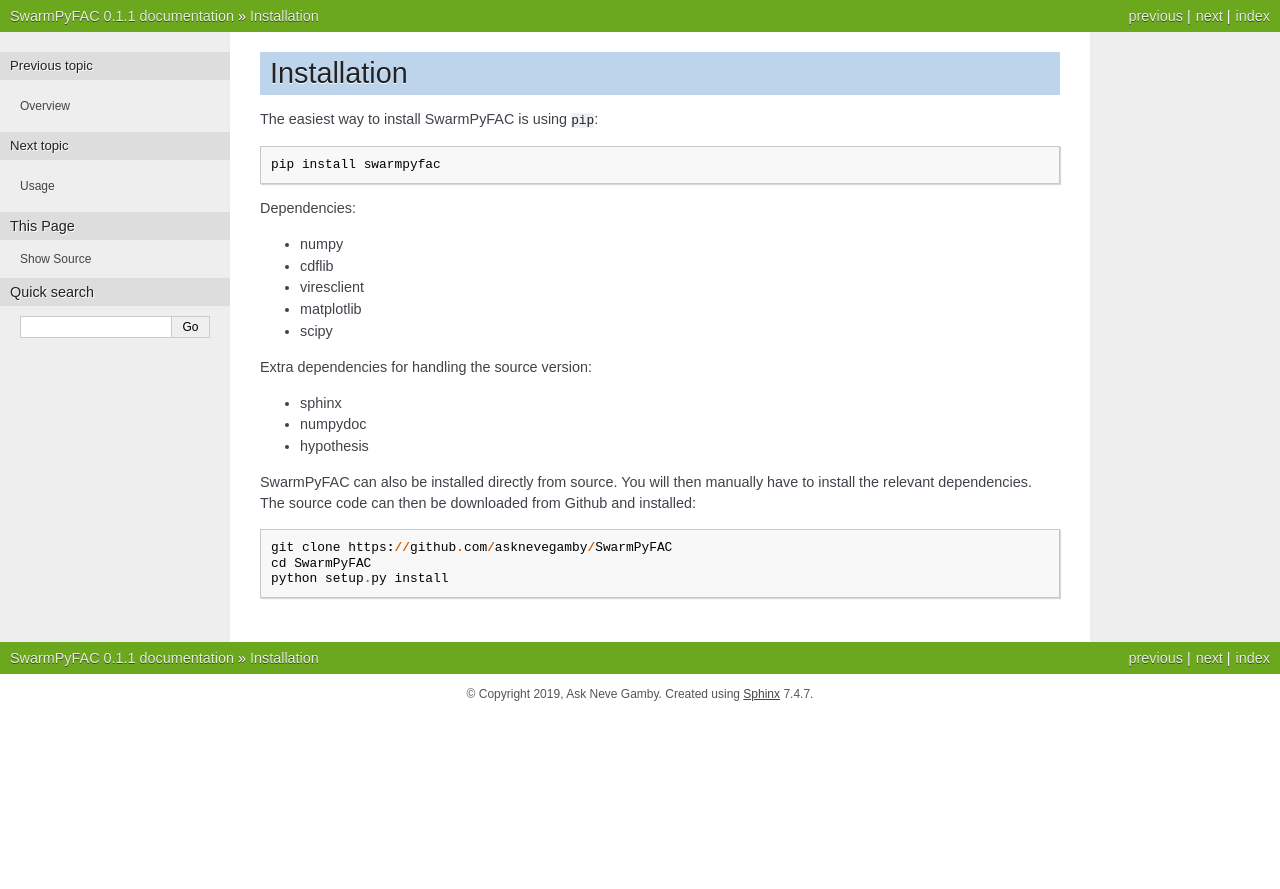
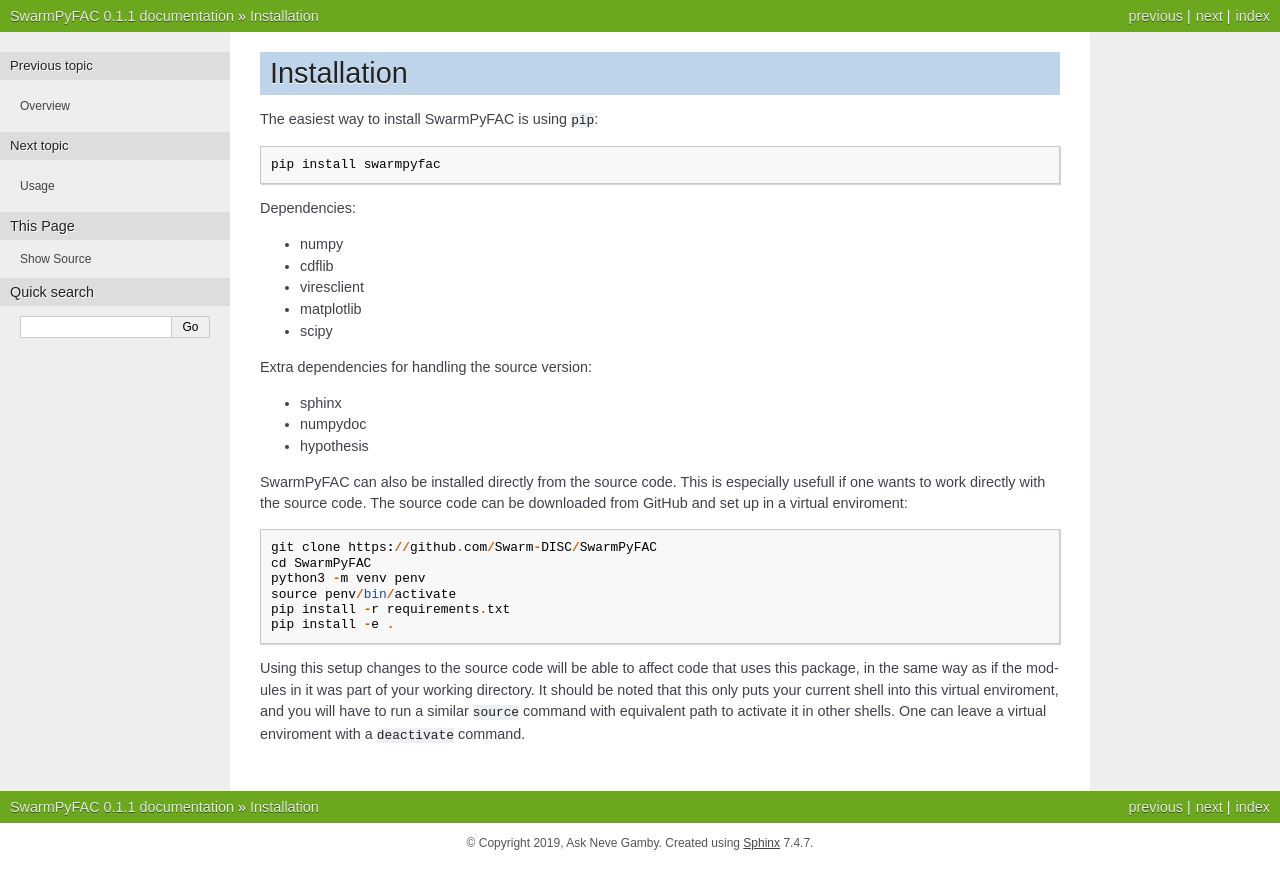
Before and after one commit to Swarm-DISC/SwarmPyFAC, a Sphinx documentation site: the page built from docs/source/installation.rst, in a window 1280 px wide. Shown: the top 889 px of the page. Built offline with Sphinx 7.4.7, drawn with Linux system fonts in a browser that asks for light colours; formulas are drawn with MathJax 3.

Commit message:
changed recommended source installation to include use of venv and pip install with correct flags

```diff
--- a/docs/source/installation.rst
+++ b/docs/source/installation.rst
@@ -20,8 +20,13 @@ Extra dependencies for handling the source version:
 - hypothesis
 
 
-SwarmPyFAC can also be installed directly from source. You will then manually have to install the relevant dependencies. The source code can then be downloaded from Github and installed::
+SwarmPyFAC can also be installed directly from the source code. This is especially usefull if one wants to work directly with the source code. The source code can be downloaded from GitHub and set up in a virtual enviroment::
 
-    git clone https://github.com/asknevegamby/SwarmPyFAC
+    git clone https://github.com/Swarm-DISC/SwarmPyFAC
     cd SwarmPyFAC
-    python setup.py install
+    python3 -m venv penv
+    source penv/bin/activate
+    pip install -r requirements.txt
+    pip install -e .
+
+Using this setup changes to the source code will be able to affect code that uses this package, in the same way as if the modules in it was part of your working directory. It should be noted that this only puts your current shell into this virtual enviroment, and you will have to run a similar ``source`` command with equivalent path to activate it in other shells. One can leave a virtual enviroment with a ``deactivate`` command.
```
